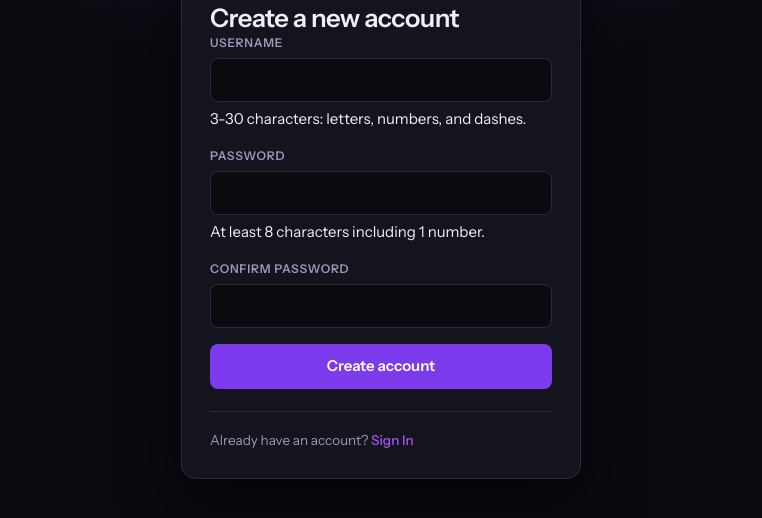
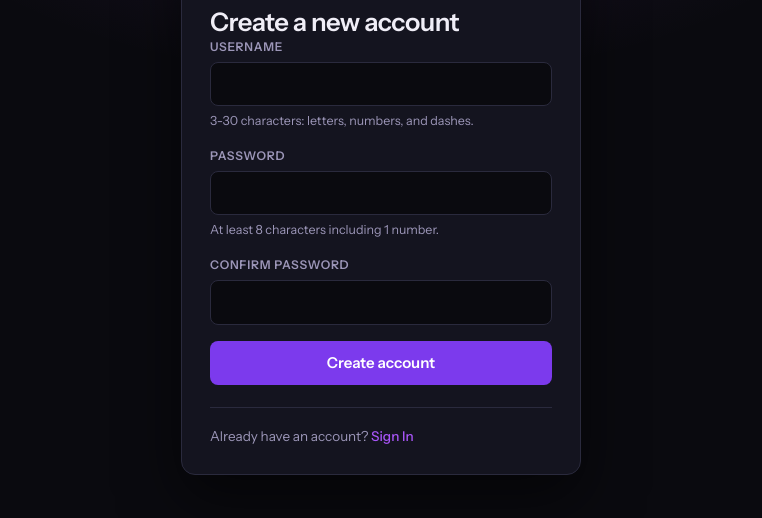
Before and after one commit to Aidan4715/Internship-Tracker, a plain HTML site: page site/first_page/signup_page/signup.html in a window 1280 px wide. Shown: the part 198-716 px from the top of the page, without its empty margins (259-1021 px from the left). Drawn offline with Linux system fonts and the light colour scheme.

Commit message:
making the color for the username and password format grey and smaller

```diff
--- a/site/style.css
+++ b/site/style.css
@@ -205,3 +205,9 @@ p {
     opacity: 1;
     cursor: progress;
 }
+
+/* the gray help text under the box */
+.hint{
+    font-size: 12.5px;
+    color: var(--muted);
+}
```
